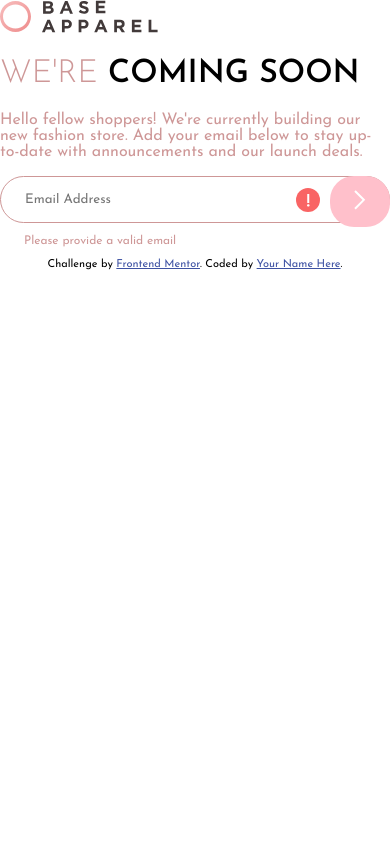
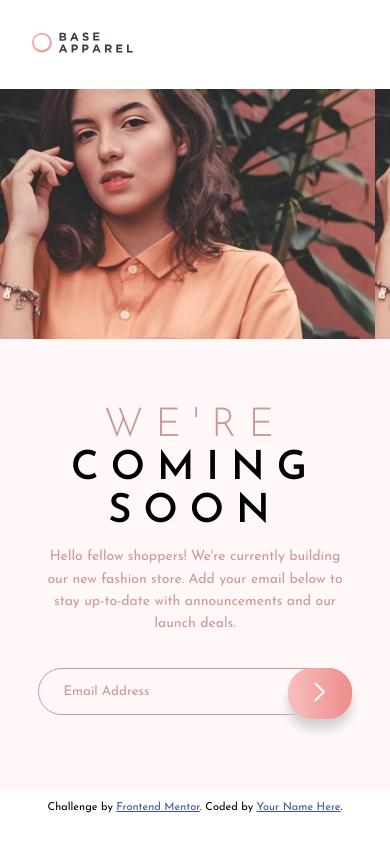
Before and after one commit to MishaHernandez/coming-soon-page, a plain HTML site: page index.html in a window 390 px wide. Drawn offline with Linux system fonts and the light colour scheme.

Commit message:
finished mobile styles

```diff
--- a/style.css
+++ b/style.css
@@ -7,8 +7,8 @@
     --soft-red: hsl(0, 93%, 68%);
     --dark-grayish-red: hsl(0, 6%, 24%);
     --font-josefin: 'Josefin Sans', sans-serif;
-    /* Linear, 135deg, from hsl(0, 0%, 100%), to hsl(0, 100%, 98%) */
-    /* Linear, 135deg, from hsl(0, 80%, 86%), to hsl(0, 74%, 74%)  */
+    --gradient-1: linear-gradient(90deg, hsl(0, 80%, 86%), hsl(0, 74%, 74%));
+    /* --gradient-2: linear-gradient(135deg, hsl(0, 0%, 100%), hsl(0, 100%, 98%)); */
 }
 body {
     margin: 0;
@@ -18,45 +18,90 @@ body {
 }
 
 /* Main component Styles */
+.header {
+    padding: 2rem;
+}
+.header img {
+    height: 21px;
+}
+.hero-img {
+    height: 250px;
+    background-image: url(images/hero-mobile.jpg);
+}
+.main {
+    padding: 2.5rem 2.4rem;
+    background-color: #FFF7F8;
+}
 .main__title {
+    margin-top: 1.6rem;
+    margin-bottom: 12px;
+    font-size: 40px;
     text-transform: uppercase;
+    text-align: center;
+    letter-spacing: 12px;
+    line-height: 2.7rem;
 }
 .main__title-span {
     color: var(--desaturated-red);
     font-weight: 300;
 }
 .main__paragraph {
+    margin-top: 0;
+    margin-bottom: 2rem;
+    text-align: center;
+    font-size: 14px;
+    line-height: 1.4rem;
     color: var(--desaturated-red);
 }
 .form {
     position: relative;
 }
 .form__email {
-    font-family: inherit;
+    width: 100%;
     padding: 1rem 1.5rem;
     border: 1px solid var(--desaturated-red);
     border-radius: 2rem 2rem;
-    width: 100%;
+    font-family: inherit;
+    background-color: inherit;
+}
+.form__email::placeholder {
+    color: var(--desaturated-red);
+}
+.email--active {
+    border: 1px solid red;
 }
 .form__error-icon {
     position: absolute;
     right: 70px;
     top: 12px;
+    opacity: 0;
+}
+.error-icon--active {
+    opacity: 1;
 }
 .form__btn-submit {
     border: none;
-    background-color: pink;
-    padding: 14px 1.5rem;
+    padding: 14px 1.6rem;
     border-radius: 1.5rem;
     cursor: pointer;
+    background-image: var(--gradient-1);
+    box-shadow: 0 10px 10px lightgray;
     position: absolute;
     right: 0;
     top: 0;
 }
+.form__btn-submit:hover {
+    background-image: var(--gradient-2);
+    box-shadow: 0 10px 10px lightgray;
+}
 .form__error-msg {
+    margin-left: 1.5rem;
     color: var(--desaturated-red);
     font-size: 12px;
-    margin-left: 1.5rem;
+    opacity: 0;
+}
+.error-msg--active {
+    opacity: 1;
 }
 
 /* complementary classes */
```
